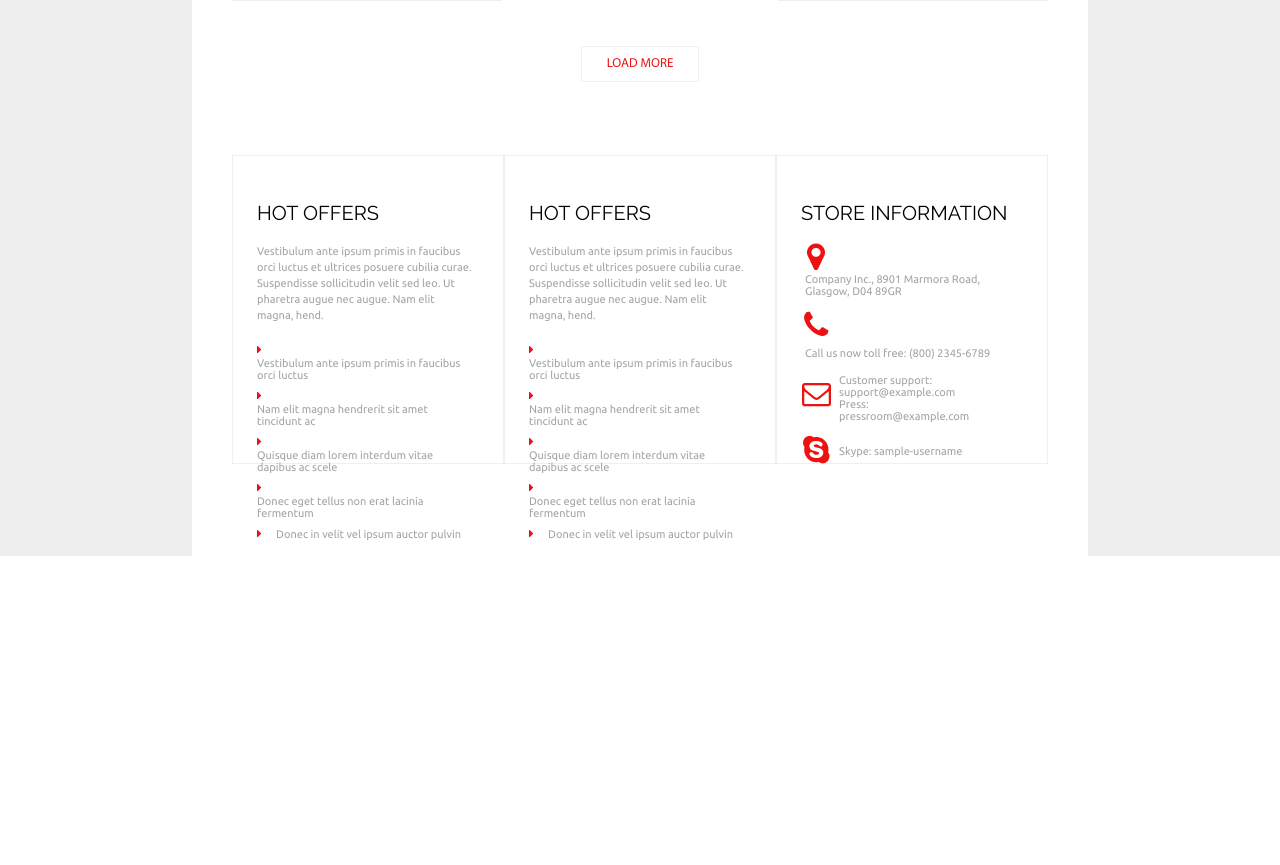
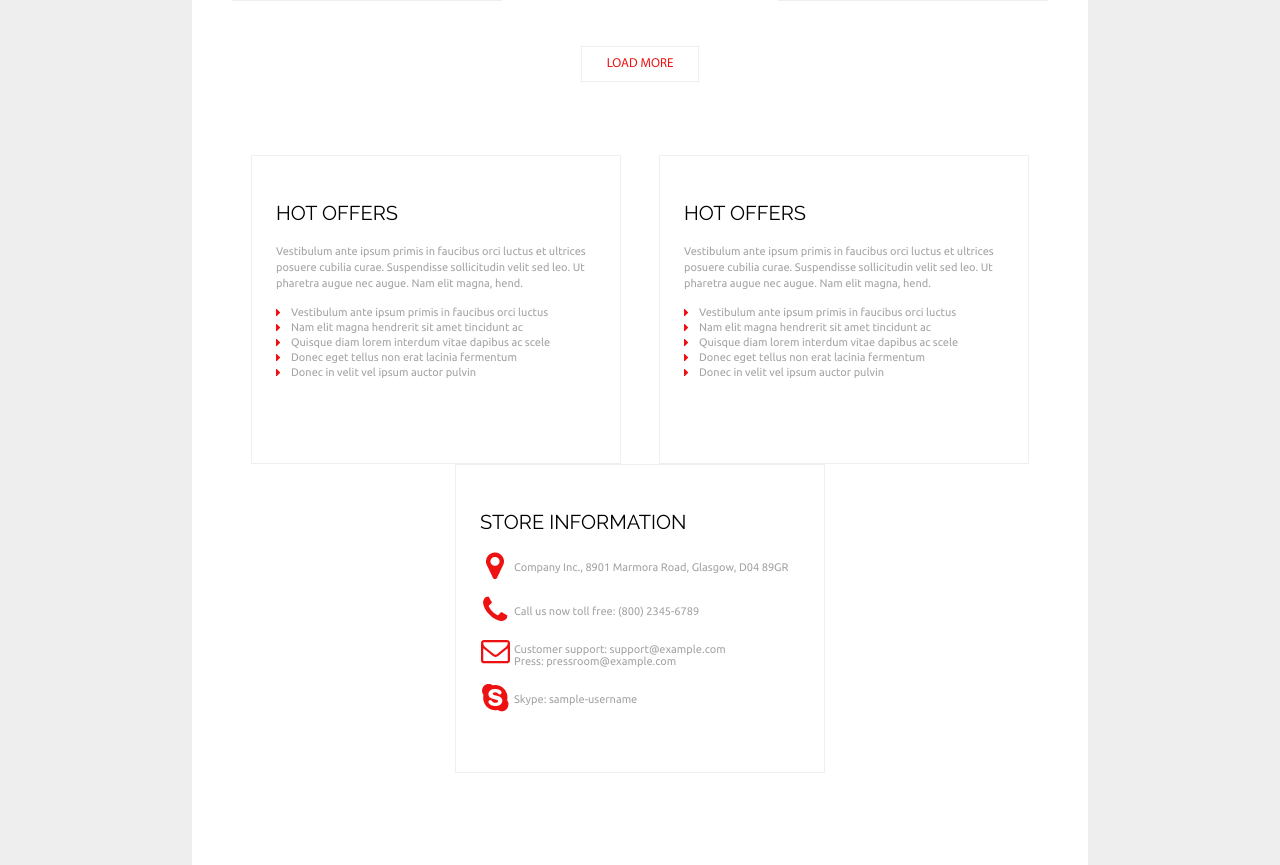
Before and after one commit to AlexandrBoychenko/requestum, a PHP site: page / in a window 1280 px wide. Shown: the part 1422-2287 px from the top of the page. Before the commit the page ends 1978 px from the top, so only its background shows below. Run offline with PHP 8.4, Linux system fonts and the light colour scheme; style sheets or scripts are compiled from the project's sources.

Commit message:
Adaptive margin for footer is changed

```diff
--- a/style/footer.scss
+++ b/style/footer.scss
@@ -2,6 +2,7 @@
   padding: 45px 31px 0 24px;
   width: 370px;
   height: 309px;
+  margin: auto;
   background: #ffffff;
   border: $main-border;
 
--- a/style/structure.scss
+++ b/style/structure.scss
@@ -35,5 +35,7 @@
 .footer {
   display: flex;
   justify-content: space-between;
+  flex-wrap: wrap;
+  font-size: 0;
   background: #ffffff;
 }
```
